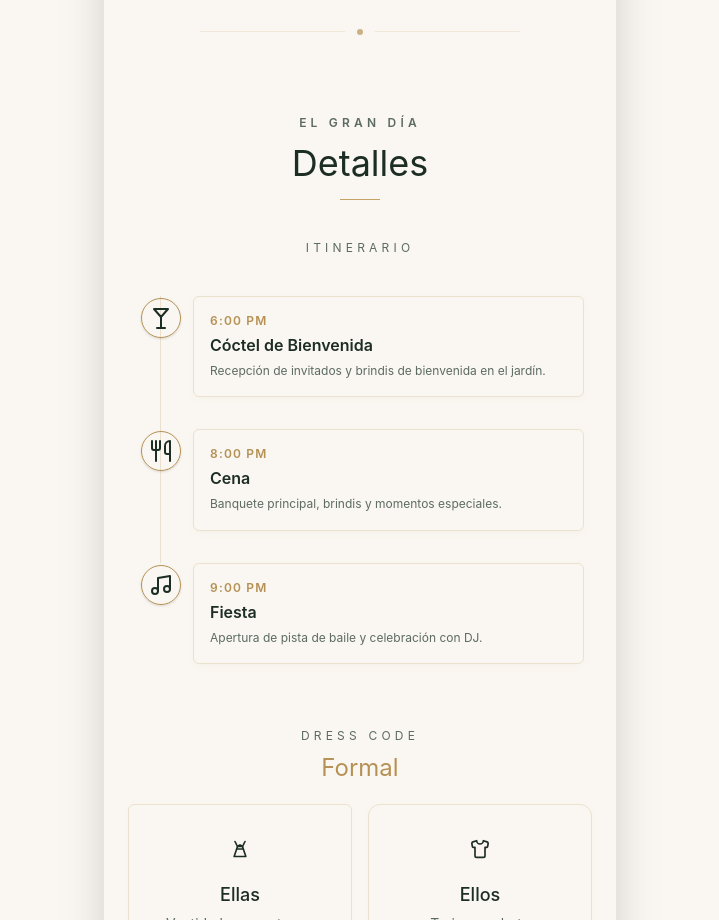
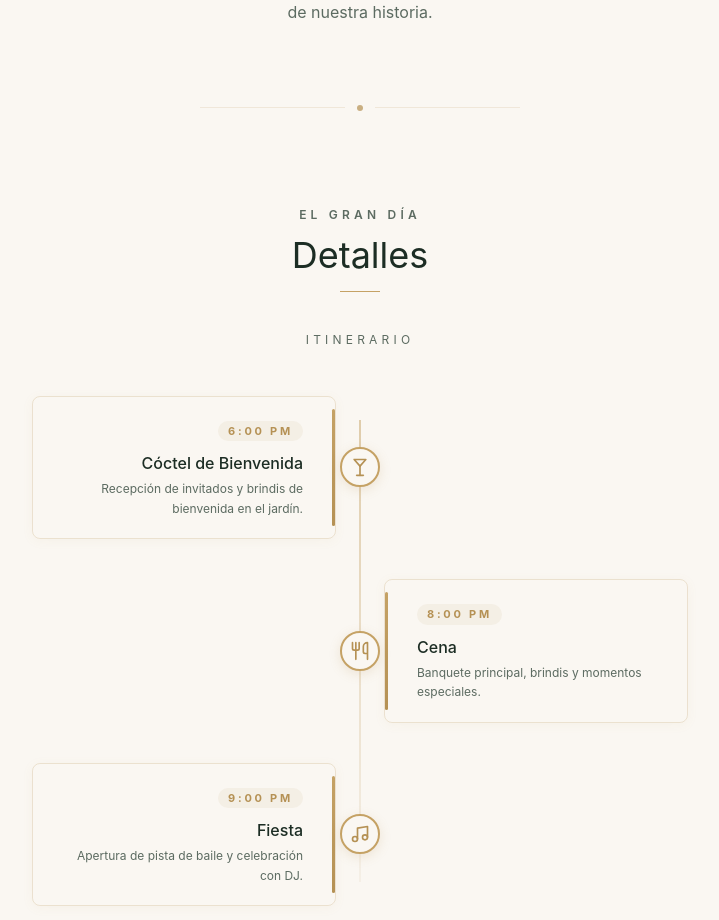
Before and after one commit to jar3dzzz/bodamarianaymarino, a React (Vite) app: page / in a window 1280 px wide. Shown: the part 1880-2800 px from the top of the page, without its empty margins (280-999 px from the left). Built offline with nearby package versions, Linux system fonts and the light colour scheme; a web font is replaced by a local one.

Commit message:
(style): changes Details styling

```diff
--- a/src/app/App.tsx
+++ b/src/app/App.tsx
@@ -140,10 +140,10 @@ const handleCopyClabe = () => {
 
   return (
     <div
-      className="min-h-screen bg-muted/40 flex justify-center items-start"
+      className="min-h-screen bg-background"
       style={{ fontFamily: "var(--font-body)" }}
     >
-      <div className="w-full max-w-md md:max-w-lg min-h-screen bg-background text-foreground shadow-2xl relative overflow-x-hidden">
+      <div className="w-full min-h-screen bg-background text-foreground relative overflow-x-hidden">
         <EnvelopeIntro />
         {/* ── Hero ── */}
       <section className="relative h-[100svh] flex flex-col items-center justify-center pb-20">
@@ -162,7 +162,7 @@ const handleCopyClabe = () => {
           />
         </div>
 
-        <div className="relative z-10 text-center px-6">
+        <div className="relative z-10 text-center px-6 max-w-2xl mx-auto">
           <motion.p
             className="text-xs tracking-[0.4em] uppercase mb-5"
             style={{ color: "var(--accent)", fontFamily: "var(--font-body)" }}
@@ -255,7 +255,7 @@ const handleCopyClabe = () => {
           </motion.div>
         </div>
 
-        <div className="relative z-10">
+        <div className="relative z-10 max-w-2xl mx-auto">
         <SectionHeader eyebrow="Nuestro día" eyebrowColor="var(--foreground)" />
         <h1
           className="text-center text-3xl my-5 mb-8 text-foreground"
@@ -264,7 +264,7 @@ const handleCopyClabe = () => {
           21 · Noviembre · 2026
         </h1>
         <motion.div
-          className="flex items-start justify-center gap-1 sm:gap-2 max-w-sm mx-auto"
+          className="flex items-start justify-center gap-2 sm:gap-4 max-w-md mx-auto"
           initial={{ opacity: 0, y: 15 }}
           whileInView={{ opacity: 1, y: 0 }}
           viewport={{ once: true }}
@@ -320,7 +320,7 @@ const handleCopyClabe = () => {
       <Divider />
 
       {/* ── Nuestra Historia ── */}
-      <section className="py-16 px-6">
+      <section className="py-16 px-6 max-w-3xl mx-auto">
         <SectionHeader eyebrow="Nuestro camino" title="Nuestra Historia" />
 
         {/* <div className="rounded-2xl overflow-hidden bg-muted mb-8" style={{ aspectRatio: "4/5" }}>
@@ -381,18 +381,32 @@ const handleCopyClabe = () => {
       <Divider />
 
       {/* ── Detalles del Evento ── */}
-      <section className="py-16 px-6">
+      <section className="py-20 px-6 max-w-3xl mx-auto">
         <SectionHeader eyebrow="El gran día" title="Detalles" />
 
         {/* Itinerario */}
-        <div className="mb-14">
-          <p
-            className="text-center text-xs tracking-[0.35em] uppercase mb-10"
-            style={{ color: "var(--muted-foreground)" }}
+        <div className="mb-20">
+          <motion.p
+            className="text-center text-xs tracking-[0.35em] uppercase mb-12"
+            style={{ color: "var(--muted-foreground)", fontFamily: "var(--font-body)" }}
+            initial={{ opacity: 0 }}
+            whileInView={{ opacity: 1 }}
+            viewport={{ once: true }}
+            transition={{ duration: 0.5 }}
           >
             Itinerario
-          </p>
-          <div className="relative pl-4 sm:pl-6 max-w-md mx-auto">
+          </motion.p>
+
+          {/* Vertical timeline — alternating on desktop, left-aligned on mobile */}
+          <div className="relative max-w-md md:max-w-2xl mx-auto">
+            {/* Continuous timeline line: left on mobile, center on desktop */}
+            <div
+              className="absolute left-5 md:left-1/2 md:-translate-x-1/2 top-6 bottom-6 w-px"
+              style={{
+                background: "linear-gradient(to bottom, var(--accent), rgba(181, 145, 84, 0.15))",
+              }}
+            />
+
             {[
               {
                 time: "6:00 PM",
@@ -412,176 +426,298 @@ const handleCopyClabe = () => {
                 description: "Apertura de pista de baile y celebración con DJ.",
                 icon: Music,
               },
-            ].map(({ time, event, description, icon: Icon }, index) => (
-              <div
+            ].map(({ time, event, description, icon: Icon }, index, arr) => {
+              const isLeft = index % 2 === 0;
+              return (
+              <motion.div
                 key={time}
-                className="relative pl-8 pb-8 last:pb-2 border-l border-border last:border-l-transparent"
-              >
-                {/* Timeline Dot with Icon */}
-                <motion.div
-                  className="absolute left-0 -translate-x-1/2 top-0.5 flex items-center justify-center w-10 h-10 rounded-full border bg-background text-primary shadow-sm z-10"
-                  style={{ borderColor: "var(--primary)" }}
-                  initial={{ opacity: 0, scale: 0.5 }}
-                  whileInView={{ opacity: 1, scale: 1 }}
-                  viewport={{ once: true }}
-                  transition={{ duration: 0.4, delay: index * 0.15 }}
-                >
-                  <Icon className="w-6 h-6" />
-                </motion.div>
-
-                {/* Timeline Card */}
-                <motion.div
-                  className="rounded-md p-4 border border-border bg-card transition-all duration-300 hover:scale-[1.01] hover:shadow-md"
-                  style={{ boxShadow: "0 2px 8px rgba(181, 145, 84, 0.05)" }}
-                  initial={{ opacity: 0, x: 20 }}
+                className={`relative flex items-start gap-5 group
+                  md:gap-0 md:items-center
+                  ${isLeft ? "md:flex-row-reverse" : "md:flex-row"}
+                `}
+                style={{ paddingBottom: index < arr.length - 1 ? "2.5rem" : "0" }}
+                initial={{ opacity: 0, x: isLeft ? 15 : -15 }}
                 whileInView={{ opacity: 1, x: 0 }}
                 viewport={{ once: true }}
-                  transition={{ duration: 0.5, delay: index * 0.15 + 0.1 }}
+                transition={{ duration: 0.5, delay: index * 0.2 }}
               >
+                {/* Timeline node — icon circle (centered on desktop) */}
+                <div className="relative z-10 shrink-0 md:absolute md:left-1/2 md:-translate-x-1/2">
+                  <div
+                    className="w-10 h-10 rounded-full flex items-center justify-center border-2 transition-transform duration-300 group-hover:scale-110"
+                    style={{
+                      borderColor: "var(--accent)",
+                      backgroundColor: "var(--background)",
+                      boxShadow: "0 3px 12px rgba(181, 145, 84, 0.18)",
+                    }}
+                  >
+                    <Icon className="w-5 h-5" style={{ color: "var(--primary)" }} />
+                  </div>
+                </div>
+
+                {/* Event card */}
+                <div
+                  className={`flex-1 relative rounded-lg p-5 border border-border bg-card overflow-hidden transition-all duration-300 hover:shadow-lg
+                    md:w-[calc(50%-2rem)] md:flex-none
+                    ${isLeft ? "md:mr-[calc(50%+1.5rem)]" : "md:ml-[calc(50%+1.5rem)]"}
+                  `}
+                  style={{ boxShadow: "0 2px 12px rgba(181, 145, 84, 0.06)" }}
+                >
+                  {/* Gold accent — left on mobile, side-aware on desktop */}
+                  <div
+                    className={`absolute top-3 bottom-3 w-[3px] rounded-full
+                      left-0
+                      ${isLeft ? "md:left-auto md:right-0" : "md:left-0"}
+                    `}
+                    style={{
+                      background: "linear-gradient(to bottom, var(--accent), var(--primary))",
+                    }}
+                  />
+
+                  <div className={`pl-3 ${isLeft ? "md:pl-0 md:pr-3 md:text-right" : "md:pl-3"}`}>
+                    {/* Time */}
                     <span
-                    className="text-xs tracking-widest uppercase font-semibold block"
-                    style={{ color: "var(--primary)" }}
+                      className="inline-block text-[11px] tracking-[0.25em] uppercase font-bold mb-1 px-2.5 py-0.5 rounded-full"
+                      style={{
+                        color: "var(--primary)",
+                        backgroundColor: "rgba(181, 145, 84, 0.08)",
+                      }}
                     >
                       {time}
                     </span>
+
                     <h3
-                    className="text-base font-semibold mt-1 mb-1 text-foreground"
-                    style={{ fontFamily: "var(--font-display)" }}
+                      className="text-base mt-1.5 mb-1 text-foreground"
+                      style={{ fontFamily: "var(--font-display)", fontWeight: 500 }}
                     >
                       {event}
                     </h3>
+
                     <p
                       className="text-xs leading-relaxed"
                       style={{ color: "var(--muted-foreground)" }}
                     >
                       {description}
                     </p>
+                  </div>
+                </div>
               </motion.div>
-              </div>
-            ))}
+              );
+            })}
           </div>
         </div>
 
         {/* Dress Code */}
-        <div className="mb-10">
+        <div className="mb-20">
+          <motion.div
+            className="relative rounded-lg overflow-hidden border border-border bg-card max-w-2xl mx-auto"
+            style={{ boxShadow: "0 6px 30px rgba(181, 145, 84, 0.08)" }}
+            initial={{ opacity: 0, y: 20 }}
+            whileInView={{ opacity: 1, y: 0 }}
+            viewport={{ once: true }}
+            transition={{ duration: 0.7 }}
+          >
+            {/* Ornamental top border */}
+            <div
+              className="h-1.5"
+              style={{
+                background: "linear-gradient(90deg, var(--accent), var(--primary), var(--accent))",
+              }}
+            />
+
+            <div className="p-8 text-center">
               <p
-            className="text-center text-xs tracking-[0.35em] uppercase mb-2"
-            style={{ color: "var(--muted-foreground)" }}
+                className="text-[10px] tracking-[0.4em] uppercase mb-1"
+                style={{ color: "var(--muted-foreground)", fontFamily: "var(--font-body)" }}
               >
                 Dress Code
               </p>
               <p
-            className="text-center text-2xl mb-5"
-            style={{ fontFamily: "var(--font-display)", color: "var(--primary)" }}
+                className="text-3xl mb-6"
+                style={{ fontFamily: "var(--font-display)", color: "var(--primary)", fontWeight: 400 }}
               >
                 Formal
               </p>
-          <div className="grid grid-cols-2 gap-4">
-            <motion.div
-              className="rounded-md p-6 border border-border bg-background text-center transition-transform duration-300 hover:scale-[1.01]"
-              style={{ boxShadow: "0 2px 6px rgba(181, 145, 84, 0.04)" }}
-              initial={{ opacity: 0, y: 15 }}
-              whileInView={{ opacity: 1, y: 0 }}
-              viewport={{ once: true }}
-              transition={{ duration: 0.5 }}
+
+              {/* Side by side with center divider */}
+              <div className="flex items-stretch">
+                {/* Ellas */}
+                <div className="flex-1 flex flex-col items-center px-4">
+                  <div
+                    className="w-14 h-14 rounded-full flex items-center justify-center mb-4"
+                    style={{
+                      background: "linear-gradient(135deg, rgba(181, 145, 84, 0.08), rgba(197, 162, 101, 0.15))",
+                      border: "1px solid rgba(181, 145, 84, 0.2)",
+                    }}
                   >
-              <div className="flex items-center justify-center w-10 h-10 mx-auto mb-3 rounded-full bg-muted text-primary">
-                <Dress className="w-5 h-5" />
+                    <Dress className="w-6 h-6" style={{ color: "var(--primary)" }} />
                   </div>
                   <p
-                className="text-lg mb-1"
-                style={{ fontFamily: "var(--font-display)", fontWeight: 500 }}
+                    className="text-lg mb-2"
+                    style={{ fontFamily: "var(--font-display)", fontWeight: 500, color: "var(--foreground)" }}
                   >
                     Ellas
                   </p>
-              <p className="text-sm leading-relaxed mb-3" style={{ color: "var(--muted-foreground)" }}>
+                  <p className="text-sm leading-relaxed mb-4" style={{ color: "var(--muted-foreground)" }}>
                     Vestido largo en tonos pasteles
                   </p>
                   <a
                     href="https://www.pinterest.com/search/pins/?q=vestido+largo+pastel+boda+formal"
                     target="_blank"
                     rel="noopener noreferrer"
-                className="text-xs underline underline-offset-2 tracking-wide uppercase font-semibold transition-colors hover:text-accent"
+                    className="inline-flex items-center gap-1 text-[11px] tracking-widest uppercase font-semibold transition-all duration-300 hover:gap-2"
                     style={{ color: "var(--primary)" }}
                   >
-                Ver inspiración →
+                    Inspiración
+                    <span className="text-sm">→</span>
                   </a>
+                </div>
+
+                {/* Center divider */}
+                <div className="flex flex-col items-center justify-center px-2">
+                  <div className="w-px flex-1" style={{ backgroundColor: "var(--border)" }} />
+                  <div
+                    className="w-2 h-2 rounded-full my-3 shrink-0"
+                    style={{ backgroundColor: "var(--accent)" }}
+                  />
+                  <div className="w-px flex-1" style={{ backgroundColor: "var(--border)" }} />
+                </div>
+
+                {/* Ellos */}
+                <div className="flex-1 flex flex-col items-center px-4">
+                  <div
+                    className="w-14 h-14 rounded-full flex items-center justify-center mb-4"
+                    style={{
+                      background: "linear-gradient(135deg, rgba(181, 145, 84, 0.08), rgba(197, 162, 101, 0.15))",
+                      border: "1px solid rgba(181, 145, 84, 0.2)",
+                    }}
+                  >
+                    <Shirt className="w-6 h-6" style={{ color: "var(--primary)" }} />
+                  </div>
+                  <p
+                    className="text-lg mb-2"
+                    style={{ fontFamily: "var(--font-display)", fontWeight: 500, color: "var(--foreground)" }}
+                  >
+                    Ellos
+                  </p>
+                  <p className="text-sm leading-relaxed mb-4" style={{ color: "var(--muted-foreground)" }}>
+                    Traje y corbata
+                  </p>
+                </div>
+              </div>
+            </div>
           </motion.div>
+        </div>
+
+        {/* Padres */}
         <motion.div
-              className="rounded-xl p-6 border border-border bg-background text-center transition-transform duration-300 hover:scale-[1.01]"
-              style={{ boxShadow: "0 2px 6px rgba(181, 145, 84, 0.04)" }}
+          className="relative rounded-lg overflow-hidden max-w-2xl mx-auto"
+          style={{
+            backgroundColor: "rgba(240, 234, 225, 0.5)",
+            border: "1px solid rgba(181, 145, 84, 0.12)",
+          }}
           initial={{ opacity: 0, y: 15 }}
           whileInView={{ opacity: 1, y: 0 }}
           viewport={{ once: true }}
-              transition={{ duration: 0.5, delay: 0.15 }}
+          transition={{ duration: 0.7 }}
         >
-              <div className="flex items-center justify-center w-10 h-10 mx-auto mb-3 rounded-full bg-muted text-primary">
-                <Shirt className="w-5 h-5" />
+          <div className="p-8 md:p-10 text-center">
+            <Heart
+              className="w-5 h-5 mx-auto mb-4"
+              style={{ color: "var(--accent)", fill: "var(--accent)", opacity: 0.6 }}
+            />
+            <p
+              className="text-[10px] tracking-[0.4em] uppercase mb-10"
+              style={{ color: "var(--muted-foreground)", fontFamily: "var(--font-body)" }}
+            >
+              Con el amor de sus padres
+            </p>
+
+            <div className="flex items-start">
+              {/* Padres de Mariana */}
+              <div className="flex-1 px-3">
+                <p
+                  className="text-[10px] tracking-[0.3em] uppercase mb-5 font-semibold"
+                  style={{ color: "var(--primary)" }}
+                >
+                  Padres de la novia
+                </p>
+                <div className="space-y-4">
+                  <div>
+                    <p
+                      className="text-base md:text-lg text-foreground"
+                      style={{ fontFamily: "var(--font-display)", fontWeight: 400 }}
+                    >
+                      Dioseline Gómez Gómez
+                    </p>
+                    <div
+                      className="w-8 h-px mx-auto mt-2"
+                      style={{ background: "linear-gradient(90deg, transparent, var(--accent), transparent)" }}
+                    />
                   </div>
+                  <div>
                     <p
-                className="text-lg mb-1"
-                style={{ fontFamily: "var(--font-display)", fontWeight: 500 }}
+                      className="text-base md:text-lg text-foreground"
+                      style={{ fontFamily: "var(--font-display)", fontWeight: 400 }}
                     >
-                Ellos
+                      Horacio Domínguez Guichard
                     </p>
-              <p className="text-sm leading-relaxed mb-3" style={{ color: "var(--muted-foreground)" }}>
-                Traje y corbata
-              </p>
-            </motion.div>
+                    <div
+                      className="w-8 h-px mx-auto mt-2"
+                      style={{ background: "linear-gradient(90deg, transparent, var(--accent), transparent)" }}
+                    />
+                  </div>
                 </div>
               </div>
 
-        {/* Padres */}
+              {/* Center ornament */}
+              <div className="flex flex-col items-center justify-center px-2 pt-6">
+                <div className="w-px h-8" style={{ backgroundColor: "var(--border)" }} />
+                <Heart
+                  className="w-3 h-3 my-2 shrink-0"
+                  style={{ color: "var(--accent)", fill: "var(--accent)", opacity: 0.4 }}
+                />
+                <div className="w-px h-8" style={{ backgroundColor: "var(--border)" }} />
+              </div>
+
+              {/* Padres de Mariano */}
+              <div className="flex-1 px-3">
+                <p
+                  className="text-[10px] tracking-[0.3em] uppercase mb-5 font-semibold"
+                  style={{ color: "var(--primary)" }}
+                >
+                  Padres del novio
+                </p>
+                <div className="space-y-4">
                   <div>
                     <p
-            className="text-center text-xs tracking-[0.35em] uppercase mb-5"
-            style={{ color: "var(--muted-foreground)" }}
+                      className="text-base md:text-lg text-foreground"
+                      style={{ fontFamily: "var(--font-display)", fontWeight: 400 }}
                     >
-            Con el amor de sus padres
+                      Libertad González Balboa
                     </p>
-          <div className="grid grid-cols-2 gap-4">
-            <motion.div
-              className="rounded-sm p-4 border border-border bg-background"
-              initial={{ opacity: 0, y: 10 }}
-              whileInView={{ opacity: 1, y: 0 }}
-              viewport={{ once: true }}
-              transition={{ duration: 0.5 }}
+                    <div
+                      className="w-8 h-px mx-auto mt-2"
+                      style={{ background: "linear-gradient(90deg, transparent, var(--accent), transparent)" }}
+                    />
+                  </div>
+                  <div>
+                    <p
+                      className="text-base md:text-lg text-foreground"
+                      style={{ fontFamily: "var(--font-display)", fontWeight: 400 }}
                     >
-              <p
-                className="text-[10px] tracking-widest uppercase mb-2"
-                style={{ color: "var(--accent)" }}
-              >
-                Padres de Mariana
+                      Raúl Bermúdez Requena
                     </p>
-              <p className="text-sm font-medium text-foreground leading-relaxed">
-                - Dioseline Gómez Gómez
-              </p>
-              <p className="text-sm font-medium text-foreground leading-relaxed">
-                - Horacio Domínguez Guichard
-              </p>
-            </motion.div>
-            <motion.div
-              className="rounded-sm p-4 border border-border bg-background"
-              initial={{ opacity: 0, y: 10 }}
-              whileInView={{ opacity: 1, y: 0 }}
-              viewport={{ once: true }}
-              transition={{ duration: 0.5, delay: 0.15 }}
-            >
-              <p
-                className="text-[10px] tracking-widest uppercase mb-2"
-                style={{ color: "var(--accent)" }}
-              >
-                Padres de Mariano
-              </p>
-              <p className="text-sm font-medium text-foreground leading-relaxed">
-                - Libertad González Balboa
-              </p>
-              <p className="text-sm font-medium text-foreground leading-relaxed">
-                - Raúl Bermúdez Requena
-              </p>
-            </motion.div>
+                    <div
+                      className="w-8 h-px mx-auto mt-2"
+                      style={{ background: "linear-gradient(90deg, transparent, var(--accent), transparent)" }}
+                    />
                   </div>
                 </div>
+              </div>
+            </div>
+          </div>
+        </motion.div>
       </section>
 
       <Divider />
@@ -615,7 +751,7 @@ const handleCopyClabe = () => {
           }}
         />
 
-        <div className="relative z-10">
+        <div className="relative z-10 max-w-2xl mx-auto">
           <SectionHeader eyebrow="El lugar" title="Ubicación"/>
           <motion.div
             className="rounded-sm overflow-hidden border border-border"
@@ -688,7 +824,7 @@ const handleCopyClabe = () => {
       <Divider />
 
       {/* Mesa de regalos*/}
-      <section className="py-16 px-6">
+      <section className="py-16 px-6 max-w-3xl mx-auto">
         <SectionHeader eyebrow="Detalles" title="Mesa de regalos" />
         <div className="w-full h-[400px] bg-background rounded-md border border-border shadow-lg">
           <div className="flex items-center justify-center my-4 max-w-xs mx-auto opacity-70">
@@ -733,12 +869,12 @@ const handleCopyClabe = () => {
       <Divider />
 
       {/* ── Galería ── */}
-      <section className="py-16">
+      <section className="py-16 max-w-4xl mx-auto">
         <div className="px-6">
           <SectionHeader eyebrow="Esperamos verte pronto" title="Galería" />
         </div>
 
-        <div className="px-4 grid grid-cols-2 gap-2">
+        <div className="px-4 grid grid-cols-2 md:grid-cols-3 gap-3">
           {GALLERY.map(({ url, alt, wide }, i) => (
             <motion.div
               key={i}
```
Lines whose indentation alone changed are shown as unchanged.
